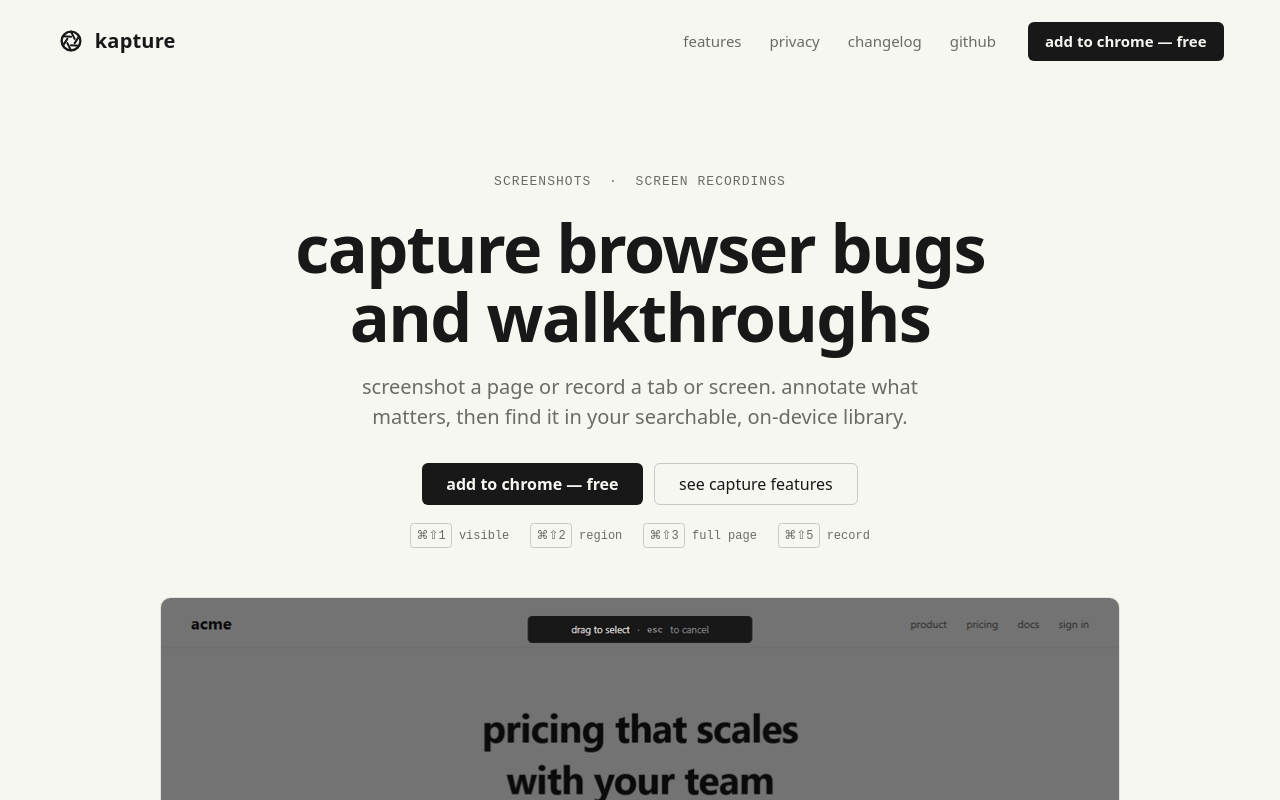
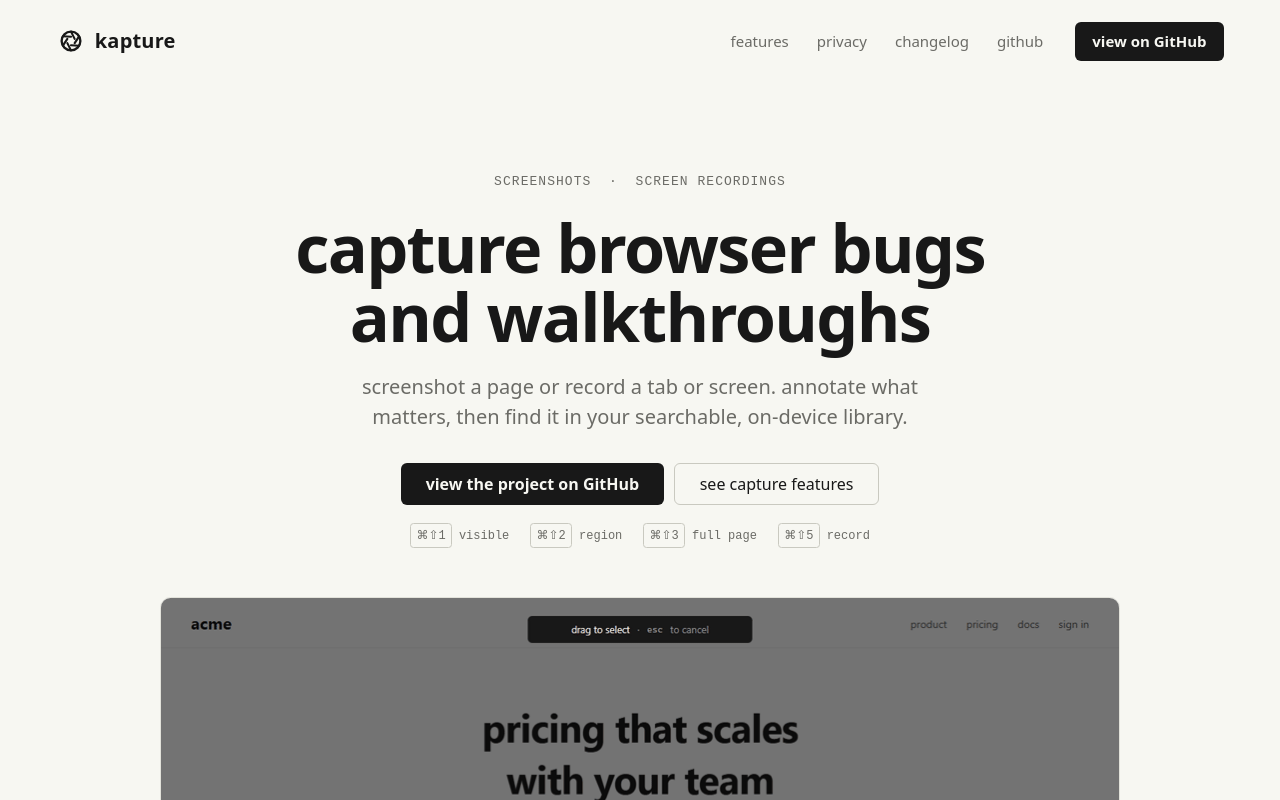
Before and after one commit to Otitodev/kapture, an Astro site in the folder site/: page / in a window 1280 px wide. Shown: the top 800 px of the page. Built offline with nearby package versions, Linux system fonts and the light colour scheme; Astro itself is replaced by a stand-in of ours.

Commit message:
Prepare Astro site for production domain

```diff
--- a/site/astro.config.mjs
+++ b/site/astro.config.mjs
@@ -2,10 +2,9 @@ import { defineConfig } from 'astro/config';
 import tailwindcss from '@tailwindcss/vite';
 import mdx from '@astrojs/mdx';
 
-// TODO: set the production domain before launch.
 export default defineConfig({
   output: 'static',
-  site: 'https://kapture.example.com',
+  site: 'https://trykapture.com',
   trailingSlash: 'always',
   integrations: [mdx()],
   vite: {
--- a/site/src/components/CTA.astro
+++ b/site/src/components/CTA.astro
@@ -1,11 +1,11 @@
 ---
-import { INSTALL_URL } from '../consts';
+import { REPO_URL } from '../consts';
 ---
 
 <section class="flex flex-col items-center px-5 pb-20 pt-20 text-center sm:px-8 sm:pb-36 sm:pt-[120px] lg:px-16">
   <h2 class="max-w-2xl text-balance text-[clamp(2rem,7.5vw,3rem)] font-semibold leading-[1.08] tracking-[-0.02em] text-fg">
     capture a bug or walkthrough<br class="hidden sm:block" /> in seconds
   </h2>
-  <a href={INSTALL_URL} class="mt-8 inline-flex min-h-12 w-full max-w-sm items-center justify-center rounded-md bg-fg px-7 text-[16px] font-semibold text-bg sm:w-auto">add to chrome — free</a>
+  <a href={REPO_URL} class="mt-8 inline-flex min-h-12 w-full max-w-sm items-center justify-center rounded-md bg-fg px-7 text-[16px] font-semibold text-bg sm:w-auto">view the project on GitHub</a>
   <p class="mt-4 font-mono text-[11px] text-muted sm:text-[12px]">free forever for capture · annotate · record</p>
 </section>
--- a/site/src/components/Hero.astro
+++ b/site/src/components/Hero.astro
@@ -1,5 +1,5 @@
 ---
-import { INSTALL_URL } from '../consts';
+import { REPO_URL } from '../consts';
 
 const modes = [
   ['⌘', '⇧', '1', 'visible'],
@@ -18,7 +18,7 @@ const modes = [
     screenshot a page or record a tab or screen. annotate what matters, then find it in your searchable, on-device library.
   </p>
   <div class="mt-7 flex w-full max-w-[28rem] flex-col gap-3 sm:mt-9 sm:max-w-none sm:flex-row sm:justify-center">
-    <a href={INSTALL_URL} class="inline-flex min-h-12 w-full items-center justify-center rounded-md bg-fg px-7 text-[16px] font-semibold text-bg sm:w-auto">add to chrome — free</a>
+    <a href={REPO_URL} class="inline-flex min-h-12 w-full items-center justify-center rounded-md bg-fg px-7 text-[16px] font-semibold text-bg sm:w-auto">view the project on GitHub</a>
     <a href="#features" class="inline-flex min-h-12 w-full items-center justify-center rounded-md border border-rule-strong px-7 text-[16px] font-medium text-fg sm:w-auto">see capture features</a>
   </div>
   <ul class="mt-5 flex max-w-xl flex-wrap justify-center gap-x-4 gap-y-3 font-mono text-[11px] text-muted sm:gap-x-6 sm:text-[12px]" aria-label="Keyboard shortcuts">
--- a/site/src/components/Nav.astro
+++ b/site/src/components/Nav.astro
@@ -1,5 +1,5 @@
 ---
-import { INSTALL_URL } from '../consts';
+import { REPO_URL } from '../consts';
 
 const links = [
   { label: 'features', href: '/#features' },
@@ -22,7 +22,7 @@ const links = [
           <a href={l.href} class="inline-flex min-h-11 items-center text-[15px] font-medium text-muted hover:text-fg">{l.label}</a>
         ))}
       </nav>
-      <a href={INSTALL_URL} class="hidden min-h-11 shrink-0 items-center rounded-md bg-fg px-5 text-[15px] font-semibold text-bg md:inline-flex">add to chrome — free</a>
+      <a href={REPO_URL} class="hidden min-h-11 shrink-0 items-center rounded-md bg-fg px-5 text-[15px] font-semibold text-bg md:inline-flex">view on GitHub</a>
       <details class="mobile-nav relative md:hidden">
         <summary class="flex min-h-11 min-w-11 cursor-pointer list-none items-center justify-center gap-2 rounded-md border border-rule px-3 text-[14px] font-medium text-fg hover:bg-raised">
           <svg width="18" height="18" viewBox="0 0 24 24" fill="none" stroke="currentColor" stroke-width="1.8" stroke-linecap="round" aria-hidden="true"><path d="M4 7h16M4 12h16M4 17h16" /></svg>
@@ -32,7 +32,7 @@ const links = [
           {links.map((l) => (
             <a href={l.href} class="flex min-h-11 items-center rounded-md px-3 text-[15px] font-medium text-fg hover:bg-raised">{l.label}</a>
           ))}
-          <a href={INSTALL_URL} class="mt-1 flex min-h-11 items-center justify-center rounded-md bg-fg px-4 text-[15px] font-semibold text-bg">add to chrome — free</a>
+          <a href={REPO_URL} class="mt-1 flex min-h-11 items-center justify-center rounded-md bg-fg px-4 text-[15px] font-semibold text-bg">view on GitHub</a>
         </nav>
       </details>
     </div>
--- a/site/src/consts.ts
+++ b/site/src/consts.ts
@@ -1,4 +1,2 @@
-// TODO: point at the production domain before launch.
-export const SITE_URL = 'https://kapture.example.com';
-// TODO: replace with the real Chrome Web Store URL after Stage 7 listing.
-export const INSTALL_URL = '#install';
+export const SITE_URL = 'https://trykapture.com';
+export const REPO_URL = 'https://github.com/Otitodev/kapture';
```
Also changed, not shown: 1 other file.
